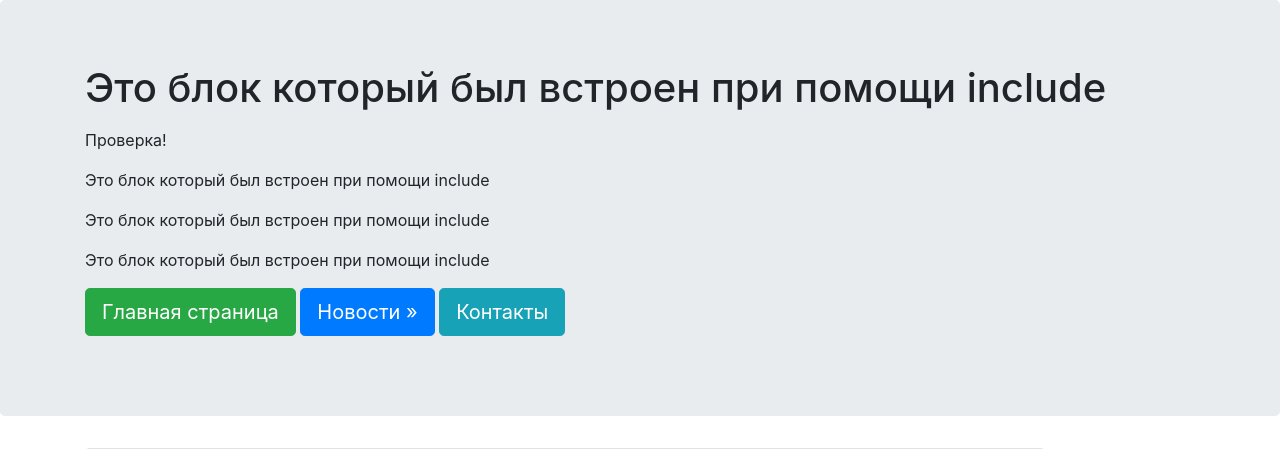
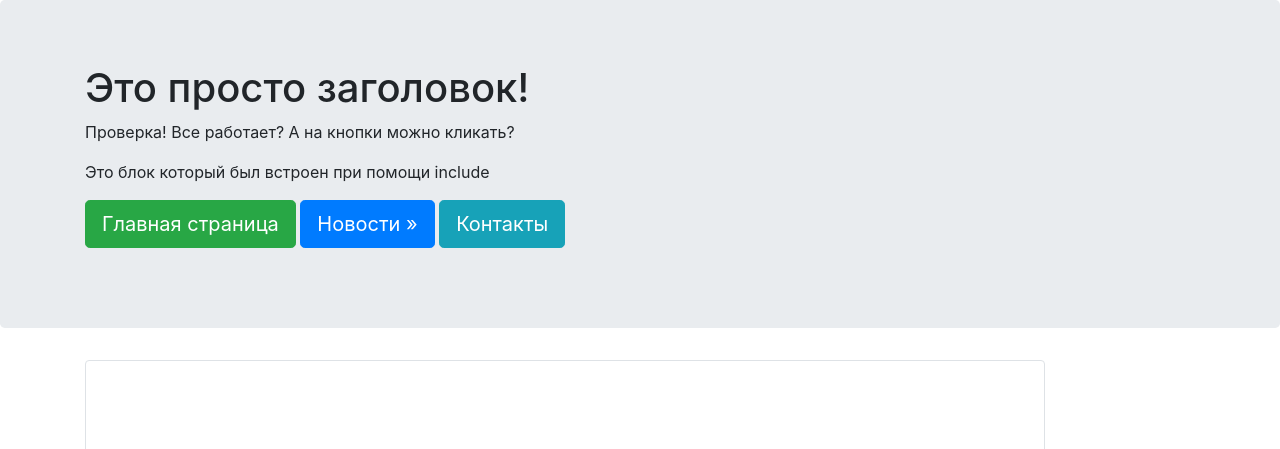
Before and after one commit to VlaSerBek/My-first, a Django app: page / in a window 1280 px wide. Shown: the top 449 px of the page. Run offline with Django 3.2, Linux system fonts and the light colour scheme; some libraries are stand-ins or nearby versions.

Commit message:
my second commit

```diff
--- a/mainapp/templates/mainapp/homePage.html
+++ b/mainapp/templates/mainapp/homePage.html
@@ -1,10 +1,9 @@
 {% extends "mainapp/wraper.html" %}
 
 {% block content %}
-<p> Проверка! </p>
+<p> Проверка! Все работает? А на кнопки можно кликать?</p>
 
 {% include "mainapp/includes/some_html.html" %}
-{% include "mainapp/includes/some_html.html" %}
-{% include "mainapp/includes/some_html.html" %}
+
 
 {% endblock %}
--- a/mainapp/templates/mainapp/wraper.html
+++ b/mainapp/templates/mainapp/wraper.html
@@ -11,7 +11,7 @@
 <body>
   <div class="jumbotron">
     <div class="container">
-      <h1>{% include "mainapp/includes/some_html.html" %}</h1>
+      <h1> Это просто заголовок! </h1>
       {% block content %}
       {% endblock %}
       <p>
```
